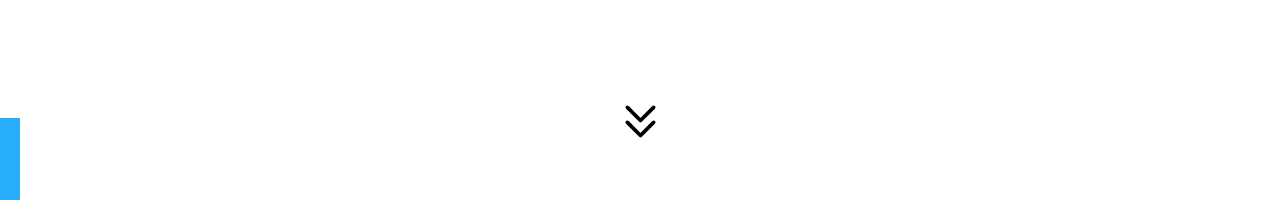
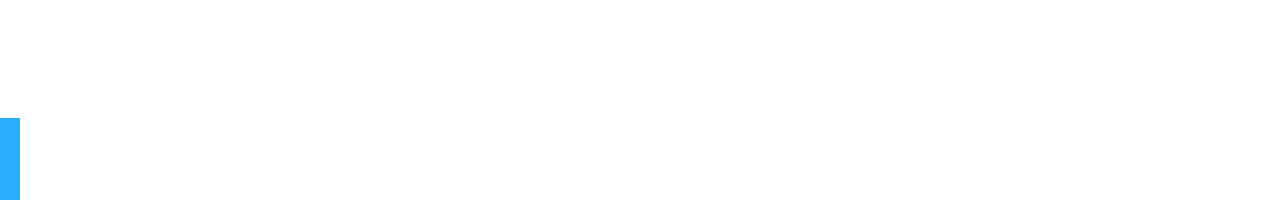
Before and after one commit to msi1995/Me, a React (Create React App) app: page / in a window 1280 px wide. Shown: the part 1462-1662 px from the top of the page. Built offline with nearby package versions, Linux system fonts and the light colour scheme.

Commit message:
remove extra chevron

```diff
--- a/src/components/about/About.jsx
+++ b/src/components/about/About.jsx
@@ -46,11 +46,6 @@
 
             </div>
         </div>
-        <div css={chevronwrap}>
-            <a css={chevronwrap} href="#contact">
-                <DownChevron/>
-            </a>
-        </div>
     </div>
     )
 }
```
